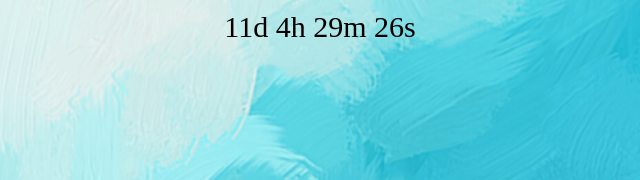
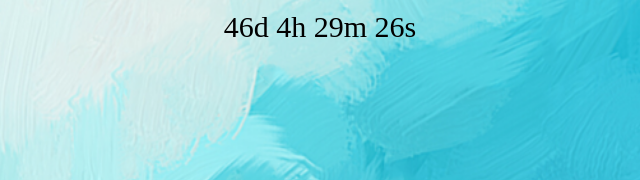
Before and after one commit to Harshikajadhav/elvievents.github.io, a plain HTML site: page index.html in a window 1280 px wide. Shown: the part 431-611 px from the top of the page, 320-960 px from the left. Drawn offline with Linux system fonts and the light colour scheme.

Commit message:
Update index.html

```diff
--- a/index.html
+++ b/index.html
@@ -60,7 +60,7 @@ hr {
 
 <script>
 // Set the date we're counting down to
-var countDownDate = new Date("Nov 26, 2023 0:00:00").getTime();
+var countDownDate = new Date("Dec 31, 2023 0:00:00").getTime();
 
 // Update the count down every 1 second
 var countdownfunction = setInterval(function() {
```
